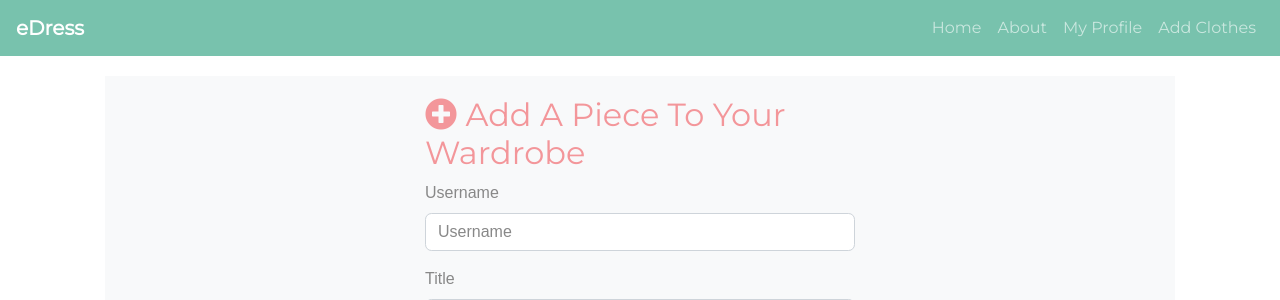
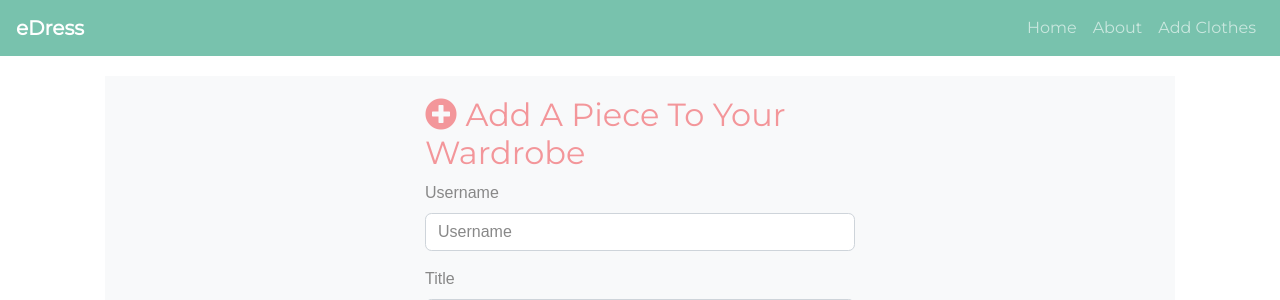
Before and after one commit to Surelis848/eDress, a Flask app: page /add_clothes in a window 1280 px wide. Shown: the top 300 px of the page. Run offline with Flask 2, Linux system fonts and the light colour scheme; data that the repository does not hold is empty; parts of the project's set-up code (start-up, migrations or seed data) failed here and were passed over; some libraries are stand-ins or nearby versions; some web fonts are replaced.

Commit message:
Remove "My Profile" tab in navigation

```diff
--- a/templates/base.html
+++ b/templates/base.html
@@ -33,9 +33,6 @@
                     <a class="nav-link" href="{{url_for('get_about')}}">About</a>
                 </li>
                 <li class="nav-item">
-                    <a class="nav-link" href="#">My Profile</a>
-                </li>
-                <li class="nav-item">
                     <a class="nav-link" href="{{url_for('add_clothes')}}">Add Clothes</a>
                 </li>
             </ul>
```
